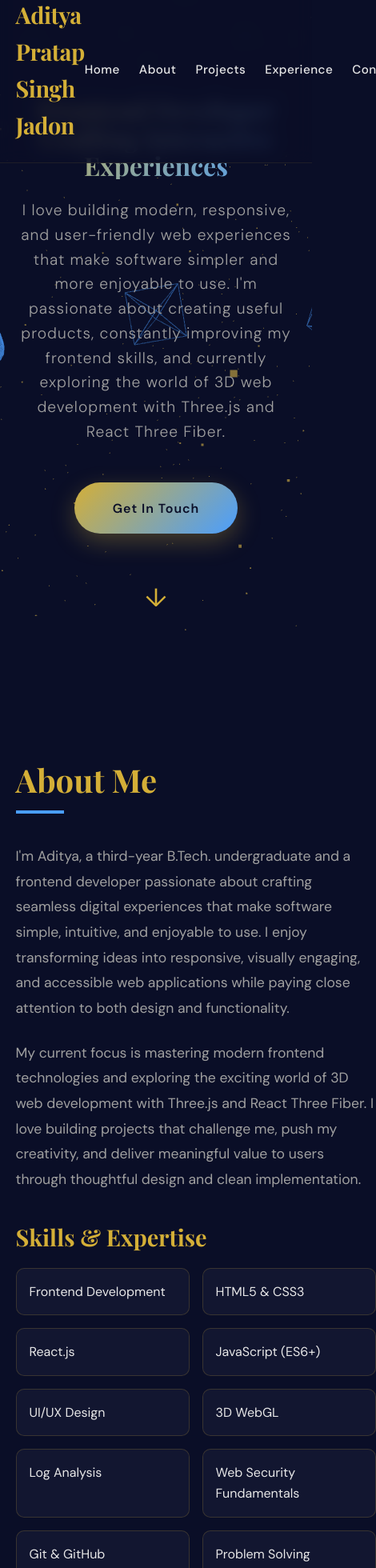
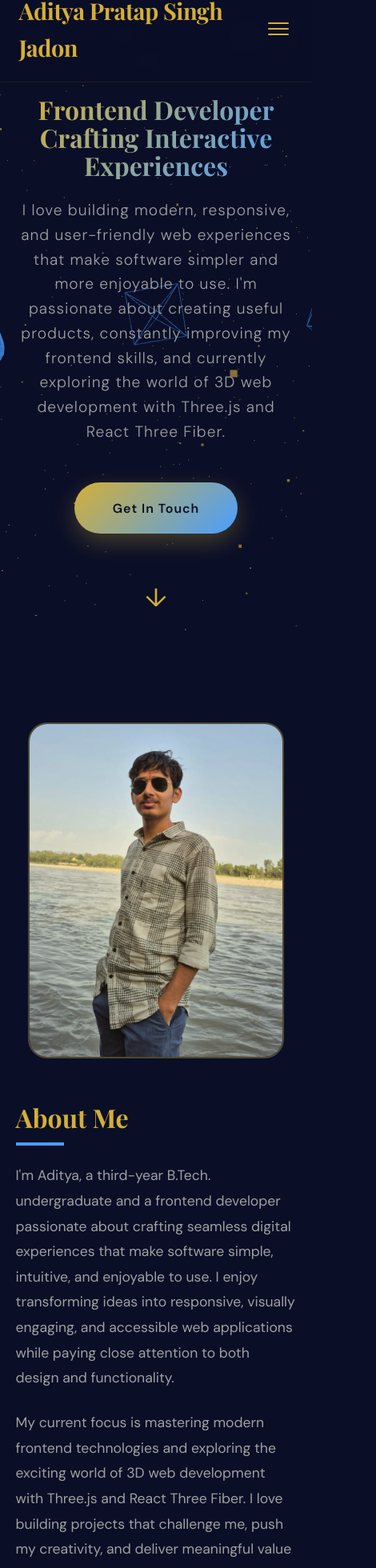
Before and after one commit to Aditya-Pratap-Singh-Jadon/Portfolio, a React (Vite) app: page / in a window 390 px wide. Shown: the part 29-1989 px from the top of the page at 80% size, 470 px wide, since content can reach past the window. Built offline with nearby package versions, Linux system fonts and the light colour scheme.

Commit message:
Mobile device responsiveness added

```diff
--- a/src/components/About.css
+++ b/src/components/About.css
@@ -31,7 +31,7 @@
 
 .about-text h3 {
   color: var(--accent-gold);
-  font-family: 'Playfair Display', serif;
+  font-family: "Playfair Display", serif;
   font-size: 1.8rem;
   margin: 2rem 0 1rem;
 }
@@ -91,8 +91,9 @@
 } */
 
 .profile-frame {
-  width: 450px;
-  height: 600px;
+  width: min(450px, 80vw);
+  height: min(600px, 106vw);
+  max-height: 550px;
   border-radius: 24px;
   border: 2px solid rgba(212, 175, 55, 0.3);
   overflow: hidden;
@@ -105,13 +106,17 @@
 }
 
 .profile-frame::before {
-  content: '';
+  content: "";
   position: absolute;
   top: -50%;
   left: -50%;
   width: 200%;
   height: 200%;
-  background: radial-gradient(circle, rgba(212, 175, 55, 0.1) 0%, transparent 70%);
+  background: radial-gradient(
+    circle,
+    rgba(212, 175, 55, 0.1) 0%,
+    transparent 70%
+  );
   animation: rotate 20s linear infinite;
 }
 
@@ -127,3 +132,25 @@
   object-fit: cover;
   display: block;
 }
+@media (max-width: 768px) {
+  .about-image {
+    margin-top: 0;
+    order: -1;
+  }
+
+  .about-text h3 {
+    font-size: 1.5rem;
+  }
+
+  .skills-grid {
+    grid-template-columns: 1fr;
+    gap: 0.75rem;
+  }
+}
+
+@media (max-width: 480px) {
+  .profile-frame {
+    width: min(320px, 85vw);
+    height: min(420px, 112vw);
+  }
+}
--- a/src/components/Contact.css
+++ b/src/components/Contact.css
@@ -85,3 +85,21 @@
   color: var(--primary-dark);
   transform: translateY(-5px);
 }
+@media (max-width: 480px) {
+  .contact-message {
+    font-size: 1.05rem;
+  }
+
+  .contact-info {
+    gap: 2rem;
+  }
+
+  .contact-item a {
+    font-size: 1rem;
+    word-break: break-word;
+  }
+
+  .social-links {
+    gap: 1.25rem;
+  }
+}
--- a/src/components/Contact.jsx
+++ b/src/components/Contact.jsx
@@ -1,7 +1,7 @@
 import './Contact.css'
 
 const CONTACT_ITEMS = [
-  { icon: '✉', label: 'adityapratap2904@gmail.com', href: 'mailto:your.email@example.com' },
+  { icon: '✉', label: 'adityapratap2904@gmail.com', href: 'mailto:adityapratap2904@gmail.com' },
   { icon: 'P.', label: '+91 8319594605', href: 'tel:+918319594605' },
 ]
 
--- a/src/components/Navbar.css
+++ b/src/components/Navbar.css
@@ -63,12 +63,72 @@
   width: 100%;
 }
 
+.menu-toggle {
+  display: none;
+  flex-direction: column;
+  justify-content: center;
+  align-items: center;
+  gap: 5px;
+  width: 40px;
+  height: 40px;
+  background: transparent;
+  border: none;
+  cursor: pointer;
+  z-index: 101;
+  padding: 0;
+}
+
+.menu-toggle span {
+  display: block;
+  width: 26px;
+  height: 2px;
+  background: var(--accent-gold);
+  border-radius: 2px;
+  transition: transform 0.3s ease, opacity 0.3s ease;
+}
+
+.menu-toggle.is-open span:nth-child(1) {
+  transform: translateY(7px) rotate(45deg);
+}
+
+.menu-toggle.is-open span:nth-child(2) {
+  opacity: 0;
+}
+
+.menu-toggle.is-open span:nth-child(3) {
+  transform: translateY(-7px) rotate(-45deg);
+}
+
 @media (max-width: 768px) {
   .navbar {
-    padding: 1.5rem 5%;
+    padding: 1.2rem 6%;
+  }
+
+  .menu-toggle {
+    display: flex;
   }
 
   .nav-links {
-    gap: 1.5rem;
+    position: fixed;
+    top: 0;
+    right: -100%;
+    width: min(75vw, 320px);
+    height: 100vh;
+    background: rgba(10, 14, 39, 0.98);
+    backdrop-filter: blur(10px);
+    flex-direction: column;
+    justify-content: center;
+    align-items: center;
+    gap: 2.5rem;
+    border-left: 1px solid rgba(212, 175, 55, 0.2);
+    transition: right 0.4s ease;
+  }
+
+  .nav-links.is-open {
+    right: 0;
+  }
+
+  .nav-links a {
+    font-size: 1.2rem;
   }
 }
--- a/src/components/Navbar.jsx
+++ b/src/components/Navbar.jsx
@@ -1,3 +1,4 @@
+import { useState } from 'react'
 import './Navbar.css'
 
 const NAV_LINKS = [
@@ -9,13 +10,31 @@ const NAV_LINKS = [
 ]
 
 export default function Navbar() {
+  const [isOpen, setIsOpen] = useState(false)
+
+  const closeMenu = () => setIsOpen(false)
+
   return (
     <nav className="navbar">
       <div className="logo">Aditya Pratap Singh Jadon</div>
-      <ul className="nav-links">
+
+      <button
+        className={`menu-toggle ${isOpen ? 'is-open' : ''}`}
+        onClick={() => setIsOpen((prev) => !prev)}
+        aria-label="Toggle menu"
+        aria-expanded={isOpen}
+      >
+        <span />
+        <span />
+        <span />
+      </button>
+
+      <ul className={`nav-links ${isOpen ? 'is-open' : ''}`}>
         {NAV_LINKS.map((link) => (
           <li key={link.href}>
-            <a href={link.href}>{link.label}</a>
+            <a href={link.href} onClick={closeMenu}>
+              {link.label}
+            </a>
           </li>
         ))}
       </ul>
--- a/src/index.css
+++ b/src/index.css
@@ -74,6 +74,11 @@ section {
 }
 
 @media (max-width: 768px) {
+  section {
+    padding: 6rem 6% 4rem;
+    min-height: auto;
+  }
+
   .about-content {
     grid-template-columns: 1fr !important;
     gap: 3rem !important;
@@ -82,4 +87,15 @@ section {
   .projects-grid {
     grid-template-columns: 1fr !important;
   }
+
+  .section-header {
+    font-size: clamp(2rem, 8vw, 2.8rem);
+    margin-bottom: 2rem;
+  }
 }
+
+@media (max-width: 480px) {
+  section {
+    padding: 5.5rem 5% 3rem;
+  }
+}
```
